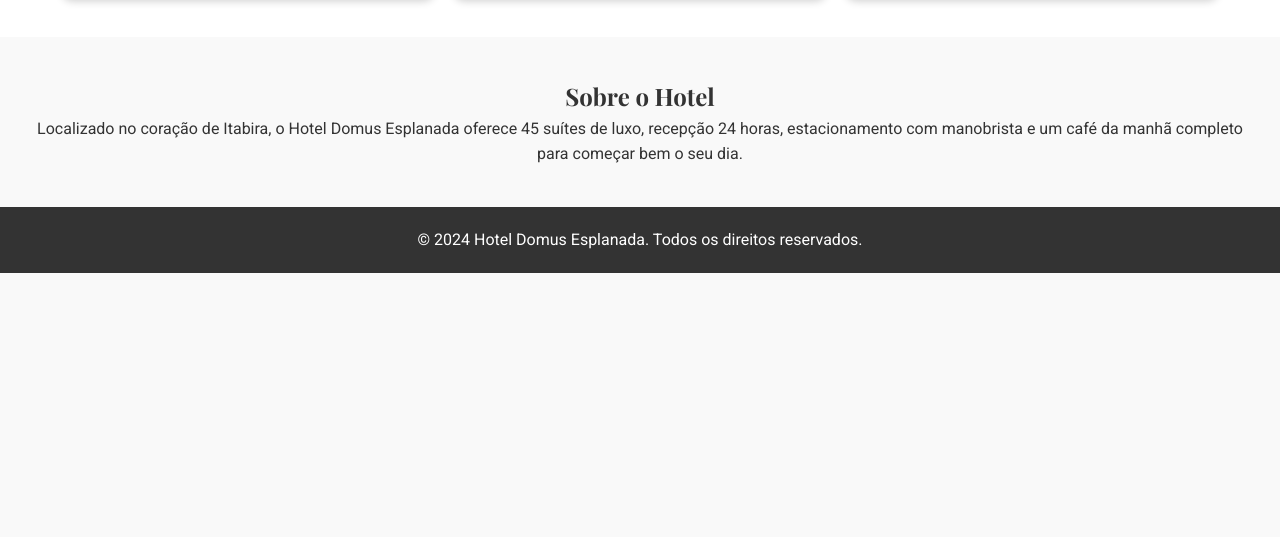
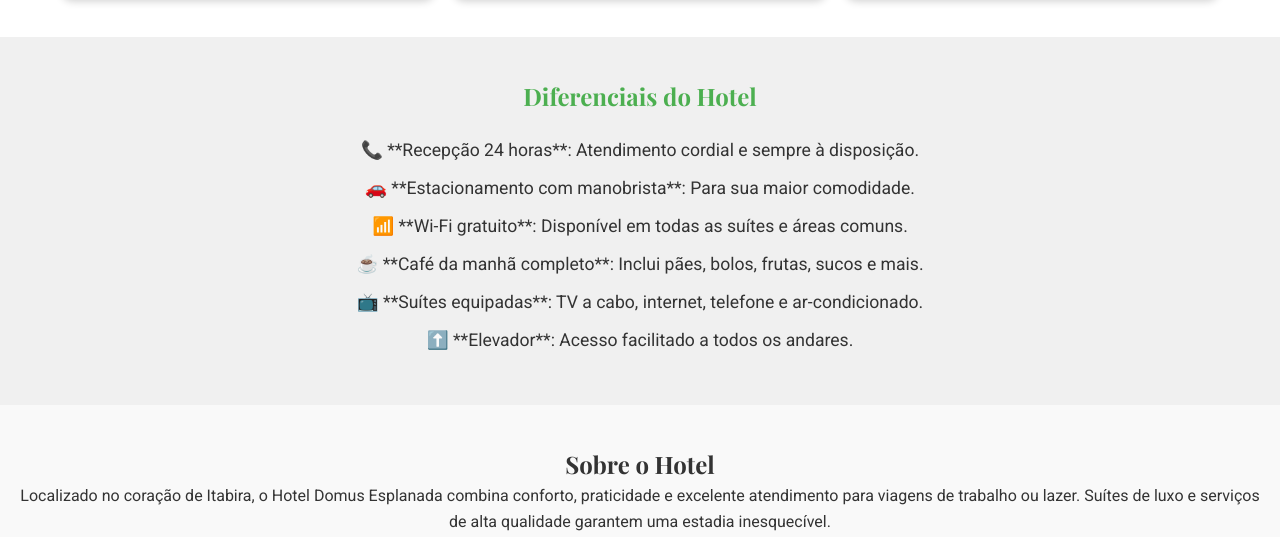
Before and after one commit to HDOMUSTESTE/HDOMUSTESTE, a plain HTML site: page index.html in a window 1280 px wide. Shown: the part 362-899 px from the top of the page. Before the commit the page ends 800 px from the top, so only its background shows below. Drawn offline with nearby package versions, Linux system fonts and the light colour scheme.

Commit message:
Update index.html

```diff
--- a/index.html
+++ b/index.html
@@ -58,6 +58,23 @@
             border-radius: 10px;
             box-shadow: 0 4px 8px rgba(0, 0, 0, 0.2);
         }
+        .details-section {
+            background-color: #f0f0f0;
+            padding: 40px 20px;
+            text-align: center;
+        }
+        .details-section h2 {
+            margin-bottom: 20px;
+            color: #4CAF50;
+        }
+        .details-section ul {
+            list-style: none;
+            padding: 0;
+        }
+        .details-section ul li {
+            margin: 10px 0;
+            font-size: 1.1rem;
+        }
         main {
             padding: 40px 20px;
             text-align: center;
@@ -84,12 +101,23 @@
     <div class="images-section">
         <img src="hotel1.jpg" alt="Fachada do Hotel">
         <img src="hotel2.jpg" alt="Suíte de Luxo">
-        <img src="cafe-da-manha.jpg" alt="Café da Manhã Completo">
+        <img src="cafe.jpg" alt="Café da Manhã Completo">
     </div>
+    <section class="details-section">
+        <h2>Diferenciais do Hotel</h2>
+        <ul>
+            <li>📞 **Recepção 24 horas**: Atendimento cordial e sempre à disposição.</li>
+            <li>🚗 **Estacionamento com manobrista**: Para sua maior comodidade.</li>
+            <li>📶 **Wi-Fi gratuito**: Disponível em todas as suítes e áreas comuns.</li>
+            <li>☕ **Café da manhã completo**: Inclui pães, bolos, frutas, sucos e mais.</li>
+            <li>📺 **Suítes equipadas**: TV a cabo, internet, telefone e ar-condicionado.</li>
+            <li>⬆️ **Elevador**: Acesso facilitado a todos os andares.</li>
+        </ul>
+    </section>
     <main>
         <section>
             <h2>Sobre o Hotel</h2>
-            <p>Localizado no coração de Itabira, o Hotel Domus Esplanada oferece 45 suítes de luxo, recepção 24 horas, estacionamento com manobrista e um café da manhã completo para começar bem o seu dia.</p>
+            <p>Localizado no coração de Itabira, o Hotel Domus Esplanada combina conforto, praticidade e excelente atendimento para viagens de trabalho ou lazer. Suítes de luxo e serviços de alta qualidade garantem uma estadia inesquecível.</p>
         </section>
     </main>
     <footer>
```
